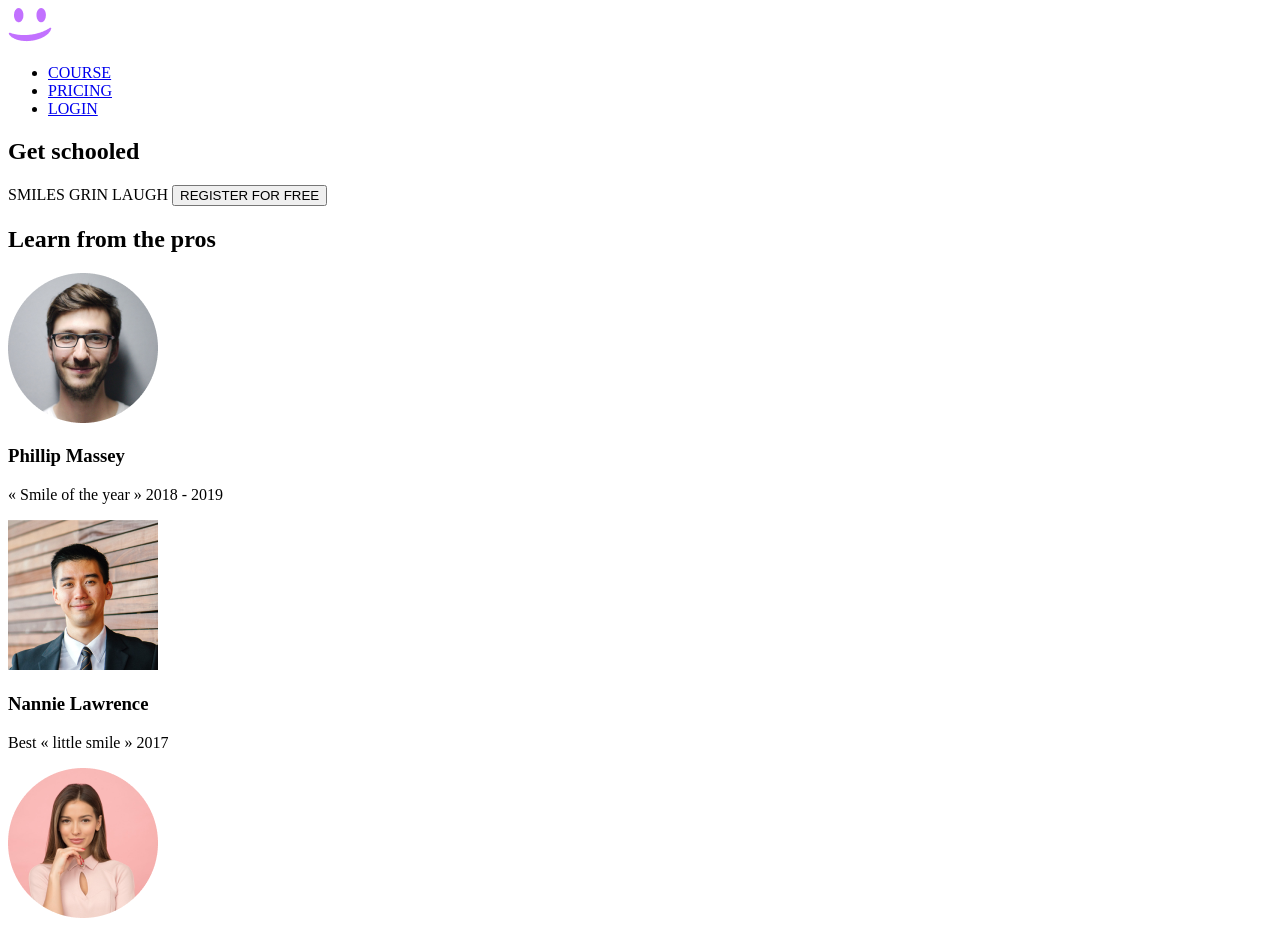
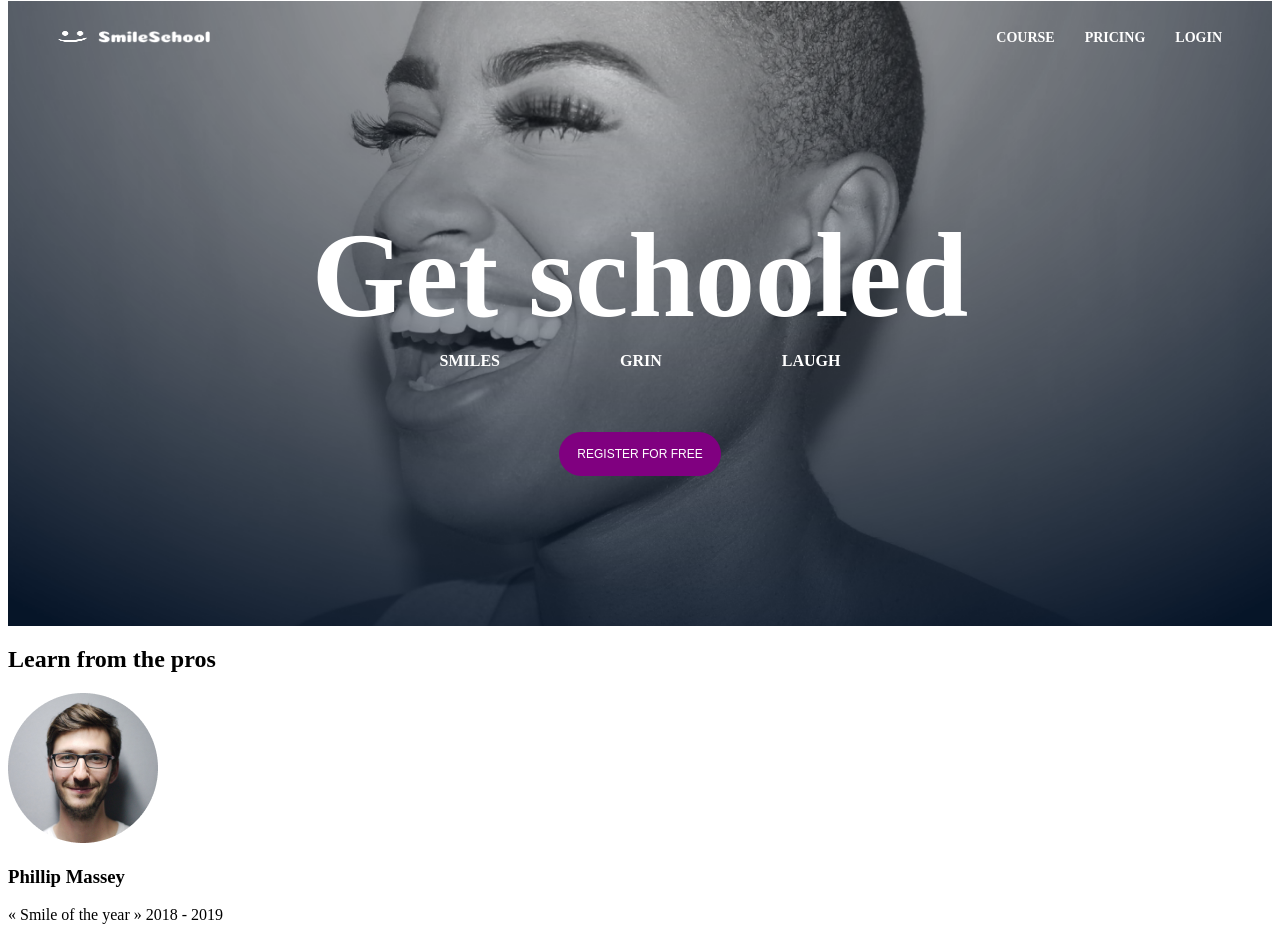
Before and after one commit to michaeldapaah/alx_html_css, a plain HTML site: page css_advanced/index.html in a window 1280 px wide. Shown: the top 927 px of the page. Drawn offline with Linux system fonts and the light colour scheme; a web font is replaced by a local one.

Commit message:
the navigation and head section done

```diff
--- a/css_advanced/index.html
+++ b/css_advanced/index.html
@@ -10,7 +10,13 @@
 <body>
     <header>
         <nav>
-            <img src="/css_advanced/smile.png" alt="logo">
+            <div>
+                <div id="smileface">
+                <img src="/css_advanced/smile.png" alt="logo">
+                </div>
+            <img src="/css_advanced/SmileSchool.png" alt="logo">
+            </div>
+
 
             <ul>
                 <li><a href="#">COURSE</a></li>
@@ -21,12 +27,14 @@
 
     </header>
     <main>
-        <section>
-            <div>
+        <section class="headsection">
+            <div class="div1">
                 <h1>Get schooled</h1>
-                <span>SMILES</span>
-                <span>GRIN</span>
-                <span>LAUGH</span>
+                <div>
+                    <span>SMILES</span>
+                    <span>GRIN</span>
+                    <span>LAUGH</span>
+                </div>
                 <button>REGISTER FOR FREE</button>
             </div>
             <div>
--- a/css_advanced/styles.css
+++ b/css_advanced/styles.css
@@ -0,0 +1,131 @@
+@font-face {
+    font-family: 'MyCustomFont';
+    src: url('~/source-sans-pro.woff') format('woff'),
+         url('~/source-sans-pro.ttf') format('truetype');
+}
+
+/* header styling */
+/* General Header Styling */
+header {
+    background: transparent;
+    padding: 20px 50px; /* Add spacing inside the header */
+    color: white; /* Set text color to white */
+    position: relative; /* Ensure proper layering */
+    z-index: 10; /* Keep header on top */
+
+}
+
+/* Navigation Container */
+header nav {
+    display: flex; /* Arrange items in a horizontal row */
+    justify-content: space-between; /* Space out logo and menu */
+    align-items: center; /* Align items vertically in the center */
+
+}
+
+header nav div{
+    display: flex;
+    justify-content: space-between;
+}
+
+header div #smileface {
+    height: 10px;
+    width: 30px;
+    filter: brightness(0) invert(1);
+    margin-right: 10px;
+}
+/* Logo Styling */
+header nav img {
+    height: 12.58px; /* Adjust logo size */
+    width: 111.83px;
+    cursor: pointer; /* Make the logo clickable */
+}
+
+/* Navigation Menu */
+header nav ul {
+    display: flex; /* Arrange list items horizontally */
+    list-style: none; /* Remove default list styling */
+    margin: 0; /* Remove default margin */
+    padding: 0; /* Remove default padding */
+    gap: 30px; /* Add space between list items */
+    font-family: 'MyCustomFont';
+}
+
+/* Navigation Links */
+header nav ul li a {
+    text-decoration: none; /* Remove underline */
+    color: white; /* Set link color to white */
+    font-size: 14px; /* Adjust font size */
+    font-weight: bold; /* Make text bold */
+    transition: color 0.3s ease; /* Add hover effect */
+}
+
+header nav ul li a:hover {
+    color: #ffd700; /* Change color on hover */
+}
+
+.headsection .div1{
+    background-image: url('Object.png');
+    margin-top: -65px;
+    background-size: cover;
+    background-position: center;
+    background-repeat: no-repeat;
+}
+.headsection .div1{
+    text-align: center;
+    display: flex;
+    flex-direction: column;
+    justify-content: center;
+
+
+}
+.headsection .div1 div{
+    display: flex;
+    flex-direction: row;
+    gap: 120px;
+    margin-top: 0px;
+    margin-bottom: 2px;
+}
+
+.headsection .div1 h1{
+    font-size: 120px;
+    font-weight: 700;
+    line-height: 150.84px;
+    margin-top: 200px;
+    margin-bottom: 0px;
+    width: 684px;
+    height: 151px;
+    color: white;
+}
+
+main .headsection .div1{
+    display: flex;
+    font-family: 'MyCustomFont';
+    /* justify-content: center; */
+    align-items: center;
+
+
+}
+
+.headsection .div1 div{
+    margin-top: 0px;
+    border: 0;
+    color: white;
+    font-weight: 700;
+    background: transparent;
+}
+
+.headsection .div1 button{
+    padding: 5px;
+    margin-top: 60px;
+    margin-bottom: 150px;
+    border-radius: 25px 25px;
+    width: 162px;
+    height: 44px;
+    font-size: 12px;
+    background-color: purple;
+    border: transparent;
+    color: white;
+
+
+}
```
Also changed, not shown: css_advanced/SmileSchool.png (added).
